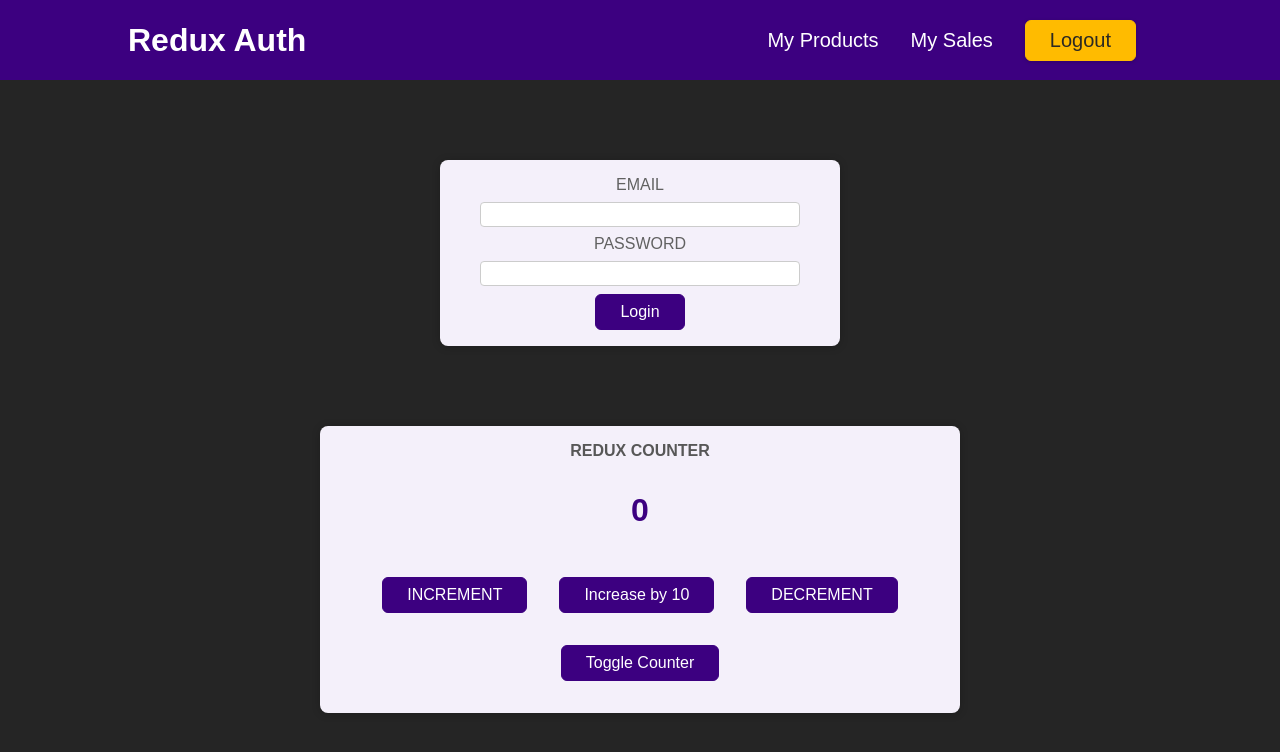
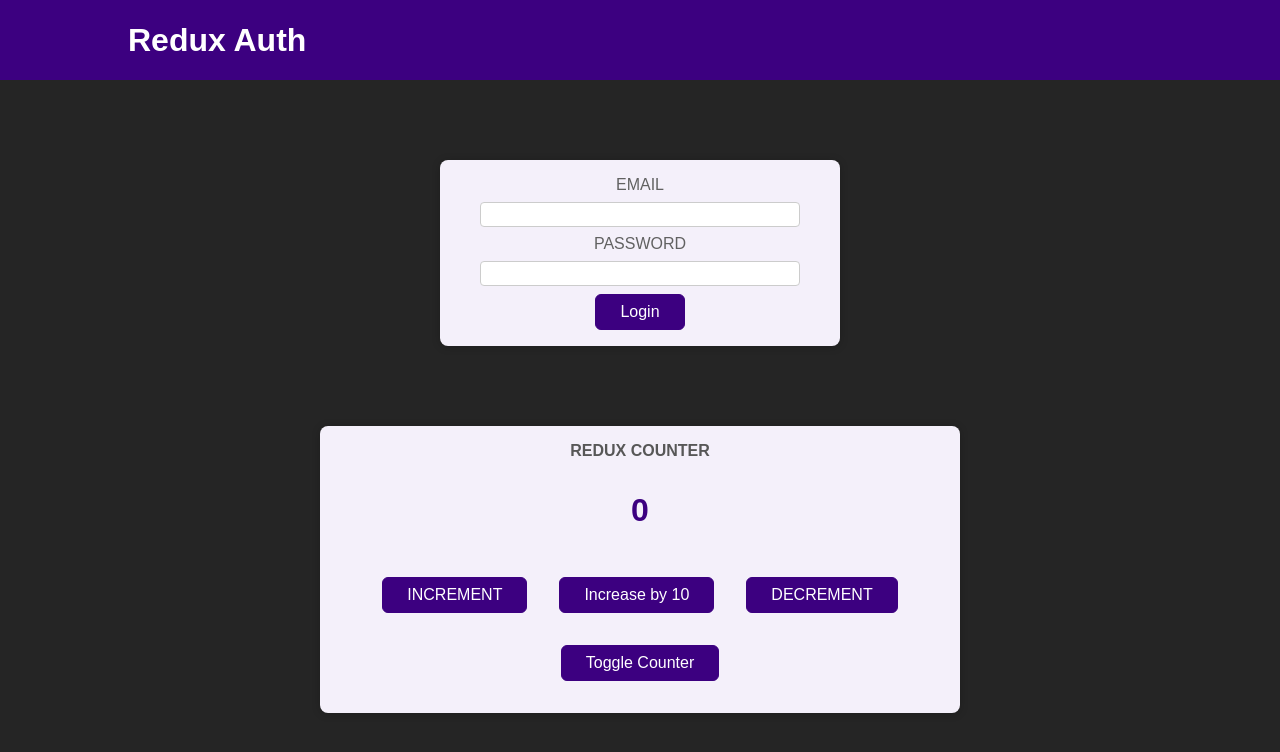
Before and after one commit to NickyJayJay/diving-into-redux, a React (Create React App) app: page / in a window 1280 px wide. Shown: the top 752 px of the page. Built offline with nearby package versions, Linux system fonts and the light colour scheme; the HTML template or start-up script is replaced by a standard one.

Commit message:
Reading and dispatching from a new slice

```diff
--- a/src/App.js
+++ b/src/App.js
@@ -1,13 +1,19 @@
 import { Fragment } from 'react';
+import { useSelector } from 'react-redux';
+
 import Counter from './components/Counter';
 import Header from './components/Header';
 import Auth from './components/Auth';
+import UserProfile from './components/UserProfile';
 
 function App() {
+  const isAuth = useSelector(state => state.auth.isAuthenticated);
+
   return (
     <Fragment>
       <Header />
-      <Auth />
+      {!isAuth && <Auth />}
+      {isAuth && <UserProfile />}
       <Counter />
     </Fragment>
   );
--- a/src/components/Auth.js
+++ b/src/components/Auth.js
@@ -1,10 +1,21 @@
+import { useDispatch } from 'react-redux';
+
 import classes from './Auth.module.css';
+import { authActions } from '../store/index';
 
 const Auth = () => {
+  const dispatch = useDispatch();
+
+  const loginHandler = (event) => {
+    event.preventDefault();
+
+    dispatch(authActions.login());
+  }
+
   return (
     <main className={classes.auth}>
       <section>
-        <form>
+        <form onSubmit={loginHandler}>
           <div className={classes.control}>
             <label htmlFor='email'>Email</label>
             <input type='email' id='email' />
--- a/src/components/Header.js
+++ b/src/components/Header.js
@@ -1,9 +1,19 @@
+import { useDispatch, useSelector } from 'react-redux';
+
 import classes from './Header.module.css';
+import { authActions } from '../store/index';
 
 const Header = () => {
+  const dispatch = useDispatch();
+  const isAuth = useSelector((state) => state.auth.isAuthenticated);
+  const logoutHandler = () => {
+    dispatch(authActions.logout());
+  };
+
   return (
     <header className={classes.header}>
       <h1>Redux Auth</h1>
+      {isAuth && (
         <nav>
           <ul>
             <li>
@@ -13,10 +23,11 @@
               <a href='/'>My Sales</a>
             </li>
             <li>
-            <button>Logout</button>
+              <button onClick={logoutHandler}>Logout</button>
             </li>
           </ul>
         </nav>
+      )}
     </header>
   );
 };
```
Lines whose indentation alone changed are shown as unchanged.
